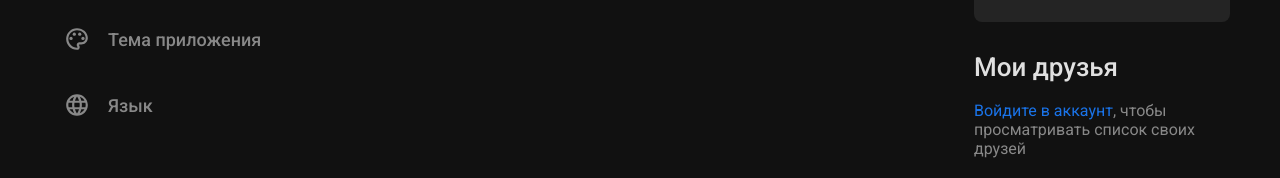
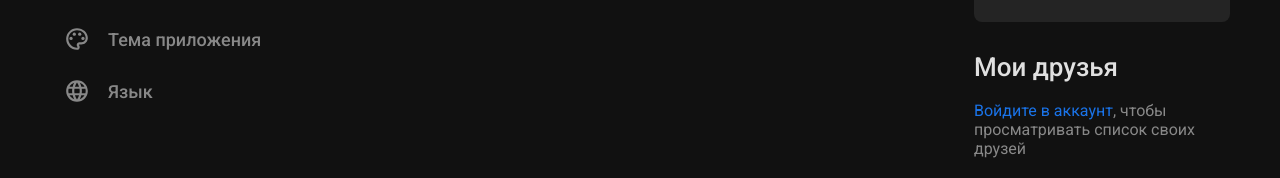
Before and after one commit to Tarasikee/studita-web-react, a React (Create React App) app: page /logout in a window 1280 px wide. Shown: the part 263-441 px from the top of the page. Built offline with nearby package versions, Linux system fonts and the light colour scheme; no server answers.

Commit message:
New Version of Studita with Themes v 0.031

```diff
--- a/src/Components/LeftBar/LeftBar.jsx
+++ b/src/Components/LeftBar/LeftBar.jsx
@@ -133,8 +133,8 @@ const LeftBar = props => {
             <ItemBar
                 isButton={true}
                 theme={theme}
+                style={theme === 'white' ? {color: 'rgba(0, 0, 0, 0.5)'} : null}
                 styleP={theme === 'white' ? {color: 'rgba(0, 0, 0, 0.5)'} : null}
-                style={handleColorAndMarginTop()}
                 onClick={() => LanguageMenu()}
                 text={"Язык"}
                 icon={<LanguageOutlinedIcon/>}
```
